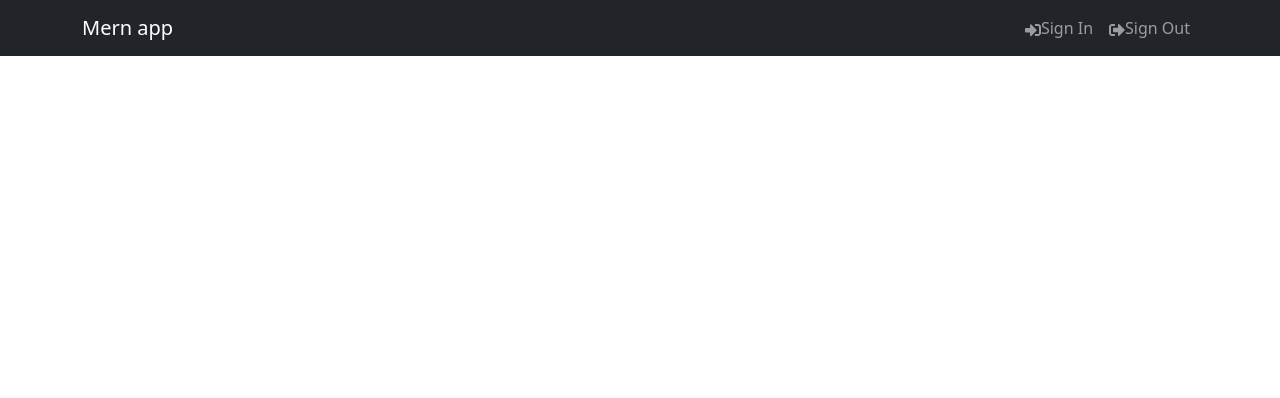
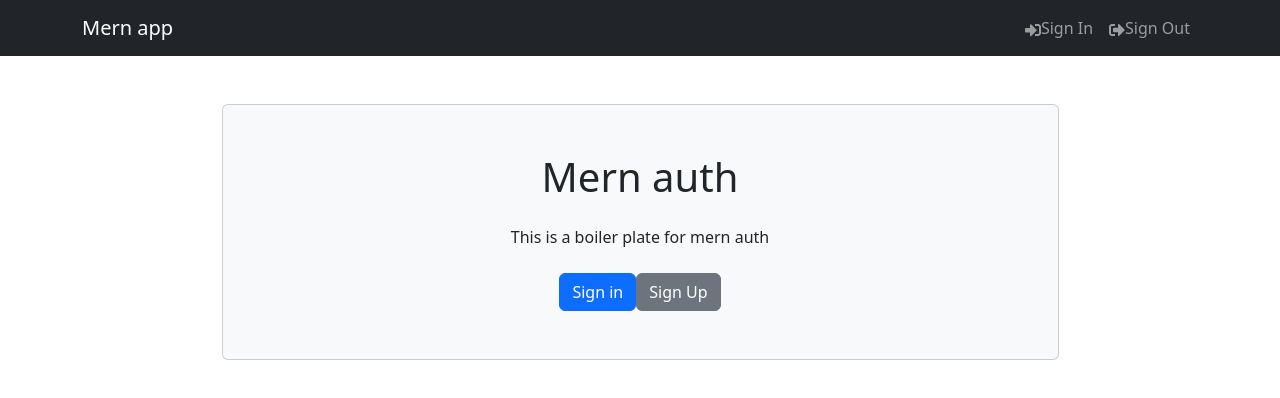
Before and after one commit to irinamihai150/mern-auth, a React (Vite) app in the folder frontend/: page / in a window 1280 px wide. Shown: the top 398 px of the page. Built offline with nearby package versions, Linux system fonts and the light colour scheme.

Commit message:
add homescreen

```diff
--- a/frontend/src/App.jsx
+++ b/frontend/src/App.jsx
@@ -1,9 +1,11 @@
 import Header from "./components/Header"
+import Homescreen from "./screens/Homescreen"
 
 const App = () => {
 	return (
 		<>
 			<Header />
+			<Homescreen />
 		</>
 	)
 }
--- /dev/null
+++ b/frontend/src/components/Hero.jsx
@@ -0,0 +1,27 @@
+import { Container, Card, Button } from "react-bootstrap"
+import React from "react"
+
+const Hero = () => {
+	return (
+		<div className='py-5'>
+			<Container className='d-flex justify-content-center'>
+				<Card className='p-5 d-flex flex-column align-items-center hero-card bg-light w-75'>
+					<h1 className='text-center mb-4'>Mern auth</h1>
+					<p className='text-center mb-4'>
+						This is a boiler plate for mern auth
+					</p>
+					<div className='d-flex'>
+						<Button variant='primary' href='./login'>
+							Sign in
+						</Button>
+						<Button variant='secondary' href='./register'>
+							Sign Up
+						</Button>
+					</div>
+				</Card>
+			</Container>
+		</div>
+	)
+}
+
+export default Hero
--- /dev/null
+++ b/frontend/src/screens/Homescreen.jsx
@@ -0,0 +1,11 @@
+import Hero from "../components/Hero"
+
+const Homescreen = () => {
+	return (
+		<div>
+			<Hero />
+		</div>
+	)
+}
+
+export default Homescreen
```
